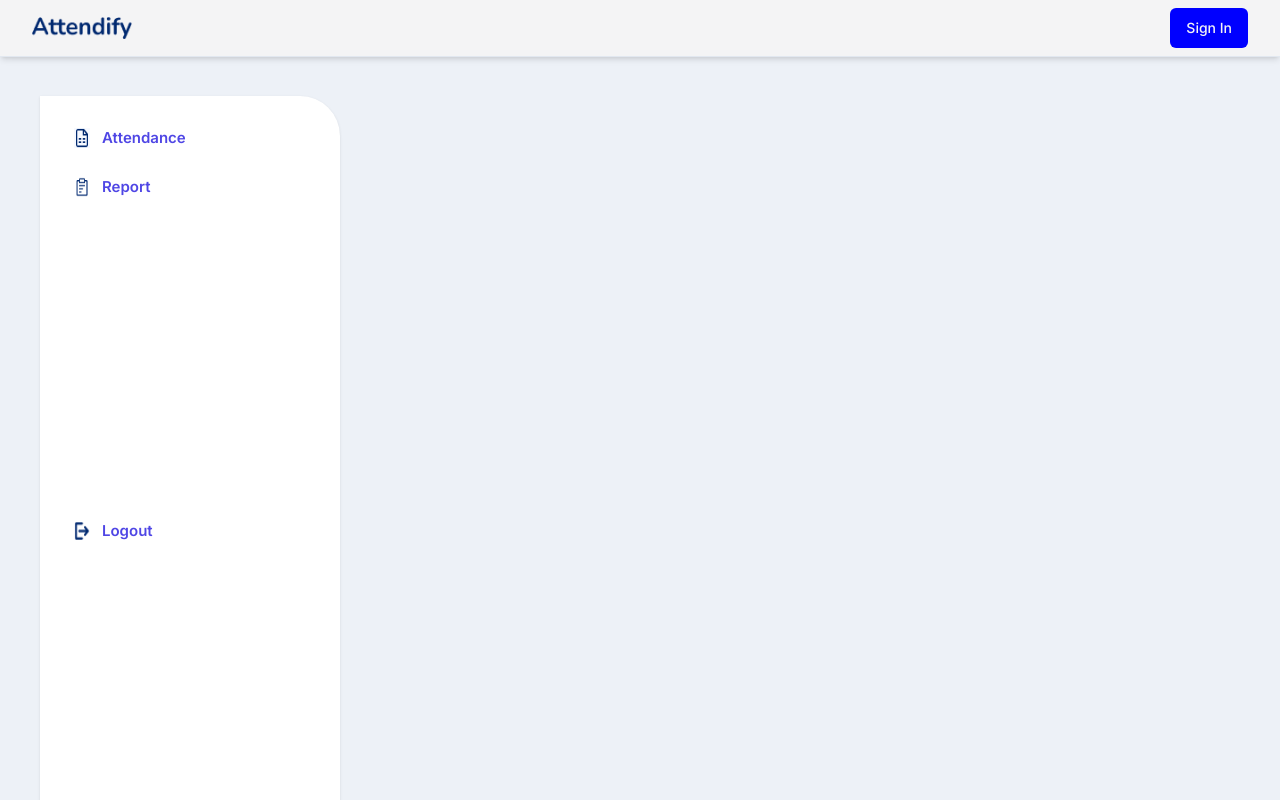
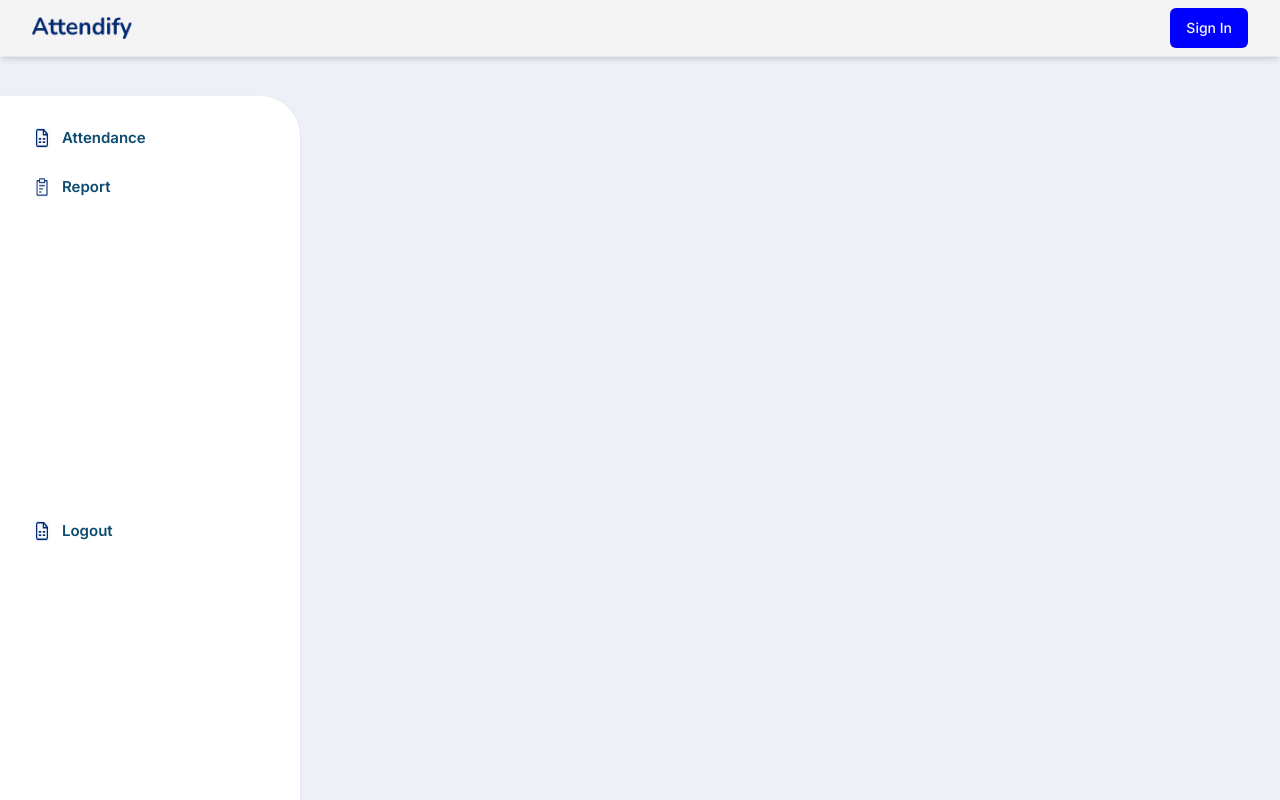
Before and after one commit to kirkpatpat/Attendance-Management-System, a Next.js app: page / in a window 1280 px wide. Built offline with nearby package versions, Linux system fonts and the light colour scheme.

Commit message:
CHILL-side bar changes

```diff
--- a/src/app/(auth)/sign-in/page.tsx
+++ b/src/app/(auth)/sign-in/page.tsx
@@ -4,30 +4,15 @@ import { cn } from '@/lib/utils'
 import { buttonVariants } from '@/components/ui/Button'
 import SignIn from '@/components/SignIn'
 
-
 const page: FC = () => {
   return (
     <div className='absolute inset-0'>
+        <div className='h-full max-w-2x1 mx-auto flex flex-col items-center justify-center gap-20'>
 
-        <div className='h-full max-w-2x1 mx-auto flex flex-col items-center justify-center gap-20'>
-<<<<<<< HEAD
-
-
-            <Link href='/' className={cn(buttonVariants({variant: 'ghost'}))}>Home</Link>
-
-=======
-
->>>>>>> main
             <SignIn />
 
-
-
-
         </div>
-
-
     </div>
-
   )
 }
 
--- a/src/components/Sidebar.tsx
+++ b/src/components/Sidebar.tsx
@@ -3,14 +3,13 @@ import Image from "next/image";
 
 const Sidebar = () => {
     return (
-        <div className="fixed top-50 left-10 w-[300px] h-[809px] px-5 pt-5 pb-[729px] bg-white rounded-tr-[40px] shadow flex-col justify-start items-center inline-flex">
+        <div className="fixed top-50 left-0 w-[300px] h-[809px] px-5 pt-5 pb-[729px] bg-white rounded-tr-[40px] shadow flex-col justify-start items-center inline-flex">
            {/* ... ATTENDANCE ... */}
             <div className="flex-col justify-start items-start inline-flex">
                 <div>
                     <Link
                         href="/"
-                        className="w-[260px] h-11 p-2.5 bg-white-50 rounded justify-start items-center gap-2 inline-flex hover:bg-slate-200"
-                    >
+className="text-sky-900 text-[15px] font-semibold font-['Open Sans'] leading-snug w-[260px] h-11 p-2.5 bg-white-50 rounded justify-start items-center gap-2 inline-flex hover:bg-slate-200 hover:text-indigo-600">
                         <div className="w-6 h-6 relative">
                             <Image
                                 src="/images/lucide_file-spreadsheet.png"
@@ -20,9 +19,8 @@ const Sidebar = () => {
                                 className="w-4 h-5 left-[4px] top-[2px] absolute"
                             />
                         </div>
-                        <div className="text-indigo-600 text-[15px] font-semibold font-['Open Sans'] leading-snug">
                             Attendance
-                        </div>
+
                     </Link>
                     <div className="w-[260px] h-[5px] relative bg-white rounded"></div>
                 </div>
@@ -31,7 +29,7 @@ const Sidebar = () => {
          {/* ... REPORT ... */}
             <div className="flex-col justify-start items-start inline-flex">
 
-                    <Link href = "/"className="w-[260px] h-11 p-2.5 bg-white-50 rounded justify-start items-center gap-2 inline-flex hover:bg-slate-200">
+                    <Link href = "/"className="text-sky-900 text-[15px] font-semibold font-['Open Sans'] leading-snug w-[260px] h-11 p-2.5 bg-white-50 rounded justify-start items-center gap-2 inline-flex hover:bg-slate-200 hover:text-indigo-600">
                         <div className="w-6 h-6 relative">
                             <Image
                                 src="/images/carbon_report.png"
@@ -41,9 +39,7 @@ const Sidebar = () => {
                                 className="w-4 h-5 left-[4px] top-[2px] absolute"
                             />
                         </div>
-                        <div className="text-indigo-600 text-[15px] font-semibold font-['Open Sans'] leading-snug">
                             Report
-                        </div>
                     </Link>
 
                 <div className="w-[260px] h-[300px] relative bg-white rounded"></div>
@@ -52,20 +48,14 @@ const Sidebar = () => {
             {/* ... LOGOUT ... */}
             <div className="flex-col justify-start items-start inline-flex">
                 <div>
-                    <Link href="/" className="w-[260px] h-11 p-2.5 bg-white-50 rounded justify-start items-center gap-2 inline-flex hover:bg-slate-200">
-                        <div className="w-6 h-6 relative">
-                            <Image
-                                src="/images/icon-park-outline_logout.png"
-                                alt="Spreadsheet"
-                                width={40}
-                                height={50}
-                                className="w-4 h-5 left-[4px] top-[2px] absolute"
-                            />
-                        </div>
-                        <div className="text-indigo-600 text-[15px] font-semibold font-['Open Sans'] leading-snug">
-                            Logout
-                        </div>
-                    </Link>
+                <Link href="/attendance"
+            className="text-sky-900 text-[15px] font-semibold font-['Open Sans'] leading-snug w-[260px] h-11 p-2.5 bg-white-50 rounded justify-start items-center gap-2 inline-flex hover:bg-slate-200 hover:text-indigo-600">
+              <div className="w-6 h-6 relative">
+                <Image src="/images/lucide_file-spreadsheet.png" alt="Spreadsheet" width={40} height={50} className="w-4 h-5 left-[4px] top-[2px] absolute" />
+              </div>
+                Logout
+
+          </Link>
                 </div>
             </div>
         </div>
```
